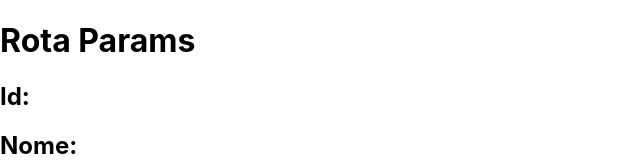
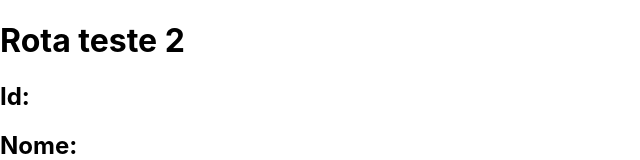
Before and after one commit to gabrielDpadua21/nextjs-essentials, a Next.js app: page /rotas/params in a window 1280 px wide. Shown: the top 160 px of the page, without its empty margins (0-640 px from the left). Built offline with nearby package versions, Linux system fonts and the light colour scheme.

Commit message:
✨feat(project): teste commit in windows

```diff
--- a/src/pages/rotas/params.jsx
+++ b/src/pages/rotas/params.jsx
@@ -9,7 +9,7 @@ const Params = () => {
     return (
         <>
             <h1>
-                Rota Params
+                Rota teste 2
             </h1>
             <h2>
                 Id: {id}
```
Also changed, not shown: .yarnrc.yml (added), 2 other files (tests, documents, lock files or other folders).
